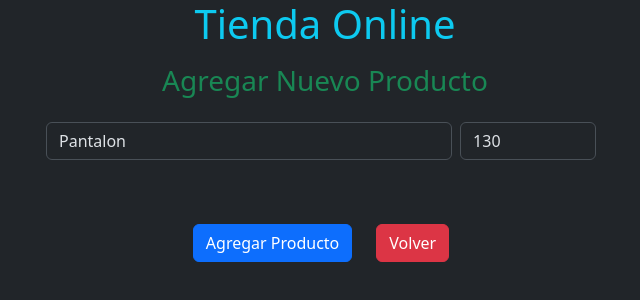
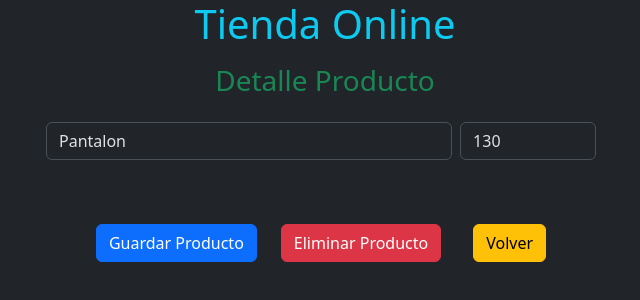
Before and after one commit to jorge2004sm/CursoAngular, an Angular app in the folder TiendaOnline/: page /editar/1 in a window 1280 px wide. Shown: the top 300 px of the page, without its empty margins (315-955 px from the left). Built offline with nearby package versions, Linux system fonts and the light colour scheme.

Commit message:
Finalizado TiendaOnline con Agregar, editar y eliminar

```diff
--- a/TiendaOnline/src/app/formulario/formulario.html
+++ b/TiendaOnline/src/app/formulario/formulario.html
@@ -1,4 +1,4 @@
-<h3 class="text-success mt-3 text-center">Agregar Nuevo Producto</h3>
+<h3 class="text-success mt-3 text-center">Detalle Producto</h3>
     <form class="my-4 w-50 mx-auto" (submit)="f.form.valid && guardarProducto($event)" #f="ngForm">
         <div class="d-flex justify-content-between align-items-center">
             <input type="text" id="descripcion" name="descripcion" placeholder="Descripcion Producto"
@@ -8,8 +8,11 @@
         </div>
         <div class="d-flex justify-content-center mt-3">
             <button type="submit" class="btn btn-primary my-5 mx-2">
-                Agregar Producto
+                Guardar Producto
             </button>
-            <button class="btn btn-danger mx-3 my-5" (click)="volver()">Volver</button>
+            @if(productoId !== null){
+                <button type="button" class="btn btn-danger mx-3 my-5" (click)="eliminarProducto()">Eliminar Producto</button>
+            }
+            <button class="btn btn-warning mx-3 my-5" (click)="volver()">Volver</button>
         </div>
     </form>
--- a/TiendaOnline/src/app/formulario/formulario.ts
+++ b/TiendaOnline/src/app/formulario/formulario.ts
@@ -15,44 +15,57 @@ export class Formulario {
   descripcionInput: string = ''
   precioInput: number | null = null
 
-  constructor(private productoService: ProductoService, private router: Router, private route: ActivatedRoute){
+  constructor(private productoService: ProductoService, private router: Router, private route: ActivatedRoute) {
 
   }
 
-  ngOnInit(){
+  ngOnInit() {
     // verificamos si debemos cargar un producto ya existente
     const id = this.route.snapshot.paramMap.get('id')
-    if(id){
+    if (id) {
       const producto = this.productoService.getProductoById(Number(id))
-      if(producto){
+      if (producto) {
         //Si encontramos el producto lo cargamos en el formulario
-        this.productoId = this.productoId;
+        this.productoId = producto.id;
         this.descripcionInput = producto.descripcion;
         this.precioInput = producto.precio;
       }
     }
   }
 
-  guardarProducto(evento: Event){
+  guardarProducto(evento: Event) {
     evento.preventDefault()
 
-    if(this.descripcionInput.trim() === '' || this.precioInput == null || this.precioInput <= 0){
+    if (this.descripcionInput.trim() === '' || this.precioInput == null || this.precioInput <= 0) {
       console.log('Debe ingresar una descripcion y precio validos')
       return
     }
 
     const producto = new ProductoModel(this.productoId, this.descripcionInput, this.precioInput)
 
-    this.productoService.agregarProducto(producto)
+    this.productoService.guardarProducto(producto)
 
-    this.descripcionInput = ''
-    this.precioInput = null
+    this.limpiarFormulario()
 
     this.router.navigate(['/'])
   }
 
 
-  volver(){
+  volver() {
     this.router.navigate(['/'])
   }
+
+  eliminarProducto() {
+    if (this.productoId !== null) {
+      this.productoService.eliminarProducto(this.productoId);
+      this.limpiarFormulario()
+      this.router.navigate(['/'])
+    }
+  }
+
+  limpiarFormulario() {
+    this.productoId = null;
+    this.descripcionInput = ''
+    this.precioInput = null
+  }
 }
--- a/TiendaOnline/src/app/listado-productos/listado-productos.ts
+++ b/TiendaOnline/src/app/listado-productos/listado-productos.ts
@@ -19,6 +19,10 @@ export class ListadoProductos {
 
   }
 
+  ngOnInit(){
+    this.productos = this.productoService.productos
+  }
+
   agregarProducto(){
     this.router.navigate(['agregar'])
   }
--- a/TiendaOnline/src/app/producto-service.ts
+++ b/TiendaOnline/src/app/producto-service.ts
@@ -23,8 +23,16 @@ export class ProductoService {
 
   }
 
-  agregarProducto(producto: ProductoModel) {
-    this.productos.push(producto)
+  guardarProducto(producto: ProductoModel) {
+    if(producto.id === null){ // Caso agregar producto
+      producto.id === this.idSiguiente++;
+      this.productos.push(producto)
+    } else { // Actualizar producto, si el producto tiene un id lo actualizamos
+      const indice = this.productos.findIndex(p => p.id === producto.id)
+      if(indice !== -1){
+        this.productos[indice] = producto
+      }
+    }
   }
 
 
@@ -32,4 +40,11 @@ export class ProductoService {
     return this.productos.find(producto => producto.id === id);
   }
 
+  eliminarProducto(id: number){
+    const indice = this.productos.findIndex(producto => producto.id === id);
+    if(indice !== -1){
+      this.productos.splice(indice, 1);
+    }
+  }
+
 }
--- a/TiendaOnline/src/app/producto/producto.html
+++ b/TiendaOnline/src/app/producto/producto.html
@@ -1,7 +1,7 @@
 <div class="container d-flex justify-content-center my-3 border">
     <div class="my-3 mx-3 d-flex">
-        <p class="mx-2">Descripcion {{producto.descripcion}}</p>
-        <p>Precio {{producto.precio}}€</p>
+        <p class="mx-2">{{producto.descripcion}}, </p>
+        <p>{{producto.precio}}€</p>
     </div>
     <button type="submit" class="btn btn-info ms-4 my-3" (click)="editarProducto(producto.id!)">Editar Producto</button>
 </div>
--- a/TiendaOnline/src/app/producto/producto.ts
+++ b/TiendaOnline/src/app/producto/producto.ts
@@ -5,7 +5,7 @@ import { Router } from '@angular/router';
 
 @Component({
   selector: 'app-producto',
-  imports: [ProductoModel],
+  imports: [],
   templateUrl: './producto.html',
   styleUrl: './producto.css',
 })
```
